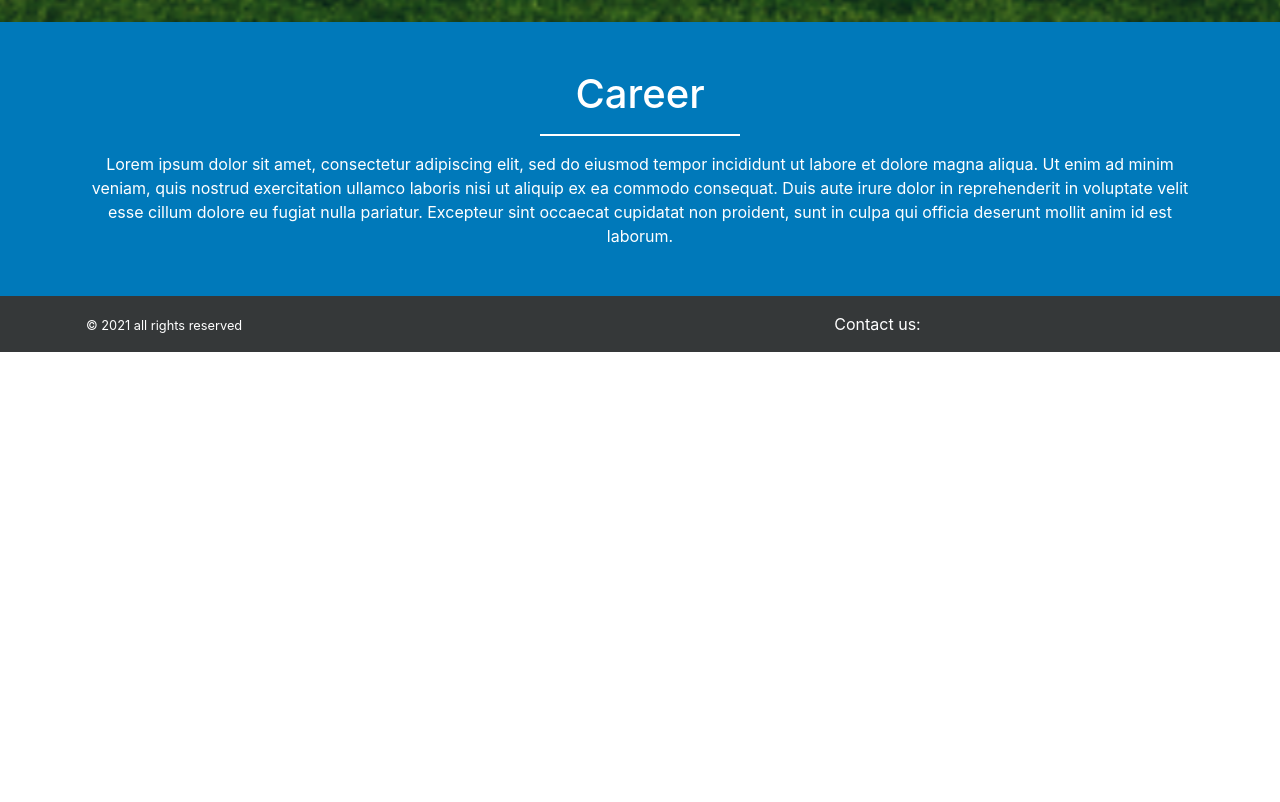
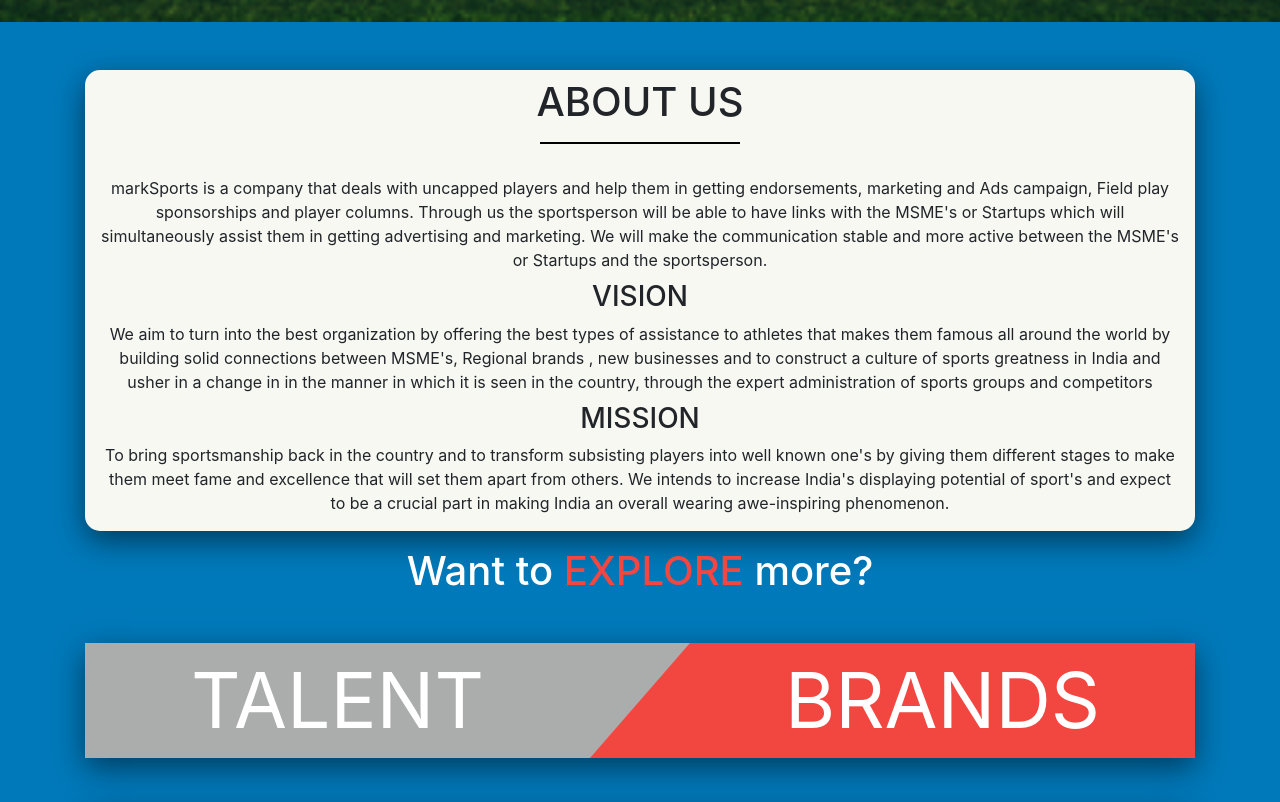
Before and after one commit to sidhearts/marksports, a React (Create React App) app: page / in a window 1280 px wide. Shown: the part 678-1480 px from the top of the page. Before the commit the page ends 1030 px from the top, so only its background shows below. Built offline with nearby package versions, Linux system fonts and the light colour scheme.

Commit message:
about and career updated

```diff
--- a/src/component/Brands.js
+++ b/src/component/Brands.js
@@ -9,8 +9,8 @@
     Aos.init({ duration: 1000 });
   }, []);
   return (
-    <div className="content">
-      <div className="container">
+    <div className="content pb-5">
+      <div className="container" id="main">
         <h1 id="brands" className="texts pt-5">
           Brands
         </h1>
--- a/src/component/Header.js
+++ b/src/component/Header.js
@@ -1,5 +1,6 @@
-import React, { useState} from "react";
+import React, { useState } from "react";
 import { Navbar, Nav } from "react-bootstrap";
+import { Parallax } from "react-parallax";
 import "../stylesheets/home.css";
 
 export default function Header() {
@@ -13,9 +14,18 @@
     }
   };
 
+  const inlineStyle = {
+    left: "50%",
+    top: "50%",
+    position: "absolute",
+    transform: "translate(-50%,-50%)",
+    color: "white",
+  };
+
   window.addEventListener("scroll", changeBackground);
 
   return (
+    <div>
       <div className="container">
         <Navbar
           fixed="top"
@@ -40,15 +50,34 @@
               <Nav.Link href="/brands" className="links">
                 BRANDS
               </Nav.Link>
-            <Nav.Link href="#career" className="links">
+              <Nav.Link href="/home#career" className="links">
                 CAREER
               </Nav.Link>
-            <Nav.Link href="#about" className="links">
+              <Nav.Link href="/home#about" className="links">
                 ABOUT
               </Nav.Link>
             </Nav>
           </Navbar.Collapse>
         </Navbar>
       </div>
+      <Parallax bgImage="/images/bg.jpg" strength={500}>
+        <div style={{ height: 700 }}>
+          <div style={inlineStyle}>
+            <h1>
+              <strong>
+                We make it easy for brands to partner with athletes.
+              </strong>
+              <br />
+              <br />
+              <div class="arrow bounce">
+                <a class="fa fa-arrow-down fa-2x" href="#main">
+                  <img src="/images/arrow.png" />
+                </a>
+              </div>
+            </h1>
+          </div>
+        </div>
+      </Parallax>
+    </div>
   );
 }
--- a/src/component/Home.js
+++ b/src/component/Home.js
@@ -1,44 +1,67 @@
 import React, { useEffect } from "react";
 import { Carousel, Container, Row, Col } from "react-bootstrap";
 import "../stylesheets/home.css";
-import { Parallax } from "react-parallax";
 
 function Home() {
-  const inlineStyle = {
-    left: "50%",
-    top: "50%",
-    position: "absolute",
-    transform: "translate(-50%,-50%)",
-    color: "white",
-  };
+  return (
+    <div className="content py-5">
+      <div className="container" id="main">
+        <div id="about" className="carousel-box">
+          <h1 className="pt-2">
+            ABOUT US
+          </h1>
+          <hr className="head-hr" width="200px" />
+          <div className="text-center p-3">
+            markSports is a company that deals with uncapped players and help
+            them in getting endorsements, marketing and Ads campaign, Field play
+            sponsorships and player columns. Through us the sportsperson will be
+            able to have links with the MSME's or Startups which will
+            simultaneously assist them in getting advertising and marketing. We
+            will make the communication stable and more active between the
+            MSME's or Startups and the sportsperson.
+            <h3 id="career" className="pt-2">
+              VISION
+            </h3>
+            We aim to turn into the best organization by offering the best types
+            of assistance to athletes that makes them famous all around the
+            world by building solid connections between MSME's, Regional brands
+            , new businesses and to construct a culture of sports greatness in
+            India and usher in a change in in the manner in which it is seen in
+            the country, through the expert administration of sports groups and
+            competitors
+            <h3 id="career" className="pt-2">
+              MISSION
+            </h3>
+            To bring sportsmanship back in the country and to transform
+            subsisting players into well known one's by giving them different
+            stages to make them meet fame and excellence that will set them
+            apart from others. We intends to increase India's displaying
+            potential of sport's and expect to be a crucial part in making India
+            an overall wearing awe-inspiring phenomenon.
+          </div>
+        </div>
 
-  return (
-    <div className="main">
-      <div className="content pb-5">
-        <Parallax bgImage="/images/bg.jpg" strength={500}>
-          <div style={{ height: 700 }}>
-            <div style={inlineStyle}>
-              <h1>
-                <strong>
-                  We make it easy for brands to partner with athletes.
-                </strong>
-                <br />
-                <br />
-                <div class="arrow bounce">
-                  <a class="fa fa-arrow-down fa-2x" href="#talent">
-                    <img src="/images/arrow.png" />
-                  </a>
-                </div>
-              </h1>
-            </div>
+        <h1 className="mt-3 texts">Want to <span className="x">EXPLORE</span> more?</h1>
+
+        <div className="skewed-div my-5">
+          <div className="talent-skew text-wrap">
+            <a href="/talent" className="text-links text-wrap">
+              TALENT
+            </a>
           </div>
-        </Parallax>
-        <div className="container">
-          <h1 id="career" className="texts pt-5">
+          <div className="brands-skew">
+            <a href="/brands" className="text-links">
+              BRANDS
+            </a>
+          </div>
+        </div>
+
+        <div id="career" className="carousel-box my-5">
+          <h1 className="pt-2">
             Career
           </h1>
           <hr className="head-hr" width="200px" />
-          <div className="text-center texts">
+          <div className="text-center p-3">
             Lorem ipsum dolor sit amet, consectetur adipiscing elit, sed do
             eiusmod tempor incididunt ut labore et dolore magna aliqua. Ut enim
             ad minim veniam, quis nostrud exercitation ullamco laboris nisi ut
--- a/src/component/Talent.js
+++ b/src/component/Talent.js
@@ -9,8 +9,8 @@
     Aos.init({ duration: 1000 });
   }, []);
   return (
-    <div className="content py-5">
-      <div className="container">
+    <div className="content pb-5">
+      <div className="container" id="main">
         <h1 id="talent" className="texts pt-3">
           Talent
         </h1>
--- a/src/stylesheets/home.css
+++ b/src/stylesheets/home.css
@@ -1,4 +1,4 @@
-@import url('https://fonts.googleapis.com/css2?family=Montserrat&display=swap');
+@import url("https://fonts.googleapis.com/css2?family=Montserrat&display=swap");
 
 .landing-navbar {
   background: transparent !important ;
@@ -50,7 +50,7 @@
 }
 
 .head-hr {
-  border-top: 2px solid white ;
+  border-top: 2px solid black;
 }
 
 .drop {
@@ -58,9 +58,9 @@
 }
 
 .carousel-box {
-  background: white;
+  background: #f7f8f2;
   border-radius: 15px;
-  box-shadow: 2px 2px 10px #c9e9f6;
+  box-shadow: 0 10px 30px rgba(0, 0, 0, 0.5);
 }
 
 .brand-logo {
@@ -70,3 +70,42 @@
 .footer {
   background: #353839;
 }
+
+.skewed-div {
+  /* position: absolute; */
+  left: 50%;
+  /* transform: translate(-50%, -50%); */
+  height: 9vw;
+  background-color: #abadac;
+  box-shadow: 0 10px 30px rgba(0, 0, 0, 0.5);
+  display: flex;
+}
+
+.talent-skew {
+  width: calc(50% - 50px);
+  height: 100%;
+  background-color: #abadac;
+}
+
+.brands-skew {
+  width: calc(50% + 50px);
+  height: 100%;
+  background-color: #f24741;
+  border-left: 100px solid #abadac;
+  border-bottom: 9vw solid transparent;
+}
+
+.text-links {
+  font-size: 6vw;
+  color: white;
+}
+
+.text-links:hover {
+  text-decoration: none;
+  -webkit-text-stroke: 2px white;
+  -webkit-text-fill-color: transparent;
+}
+
+.x {
+  color: #f24741;
+}
```
Also changed, not shown: public/images/bg.jpg. Lines whose indentation alone changed are shown as unchanged.
